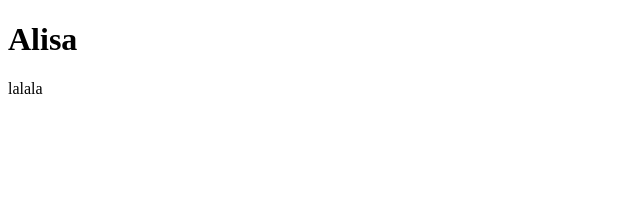
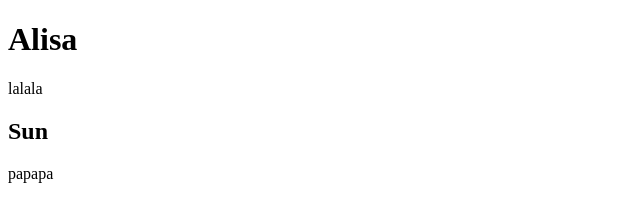
Before and after one commit to AlisaKovalFe/gitgames, a plain HTML site: page index.html in a window 1280 px wide. Shown: the whole page, without its empty margins (0-640 px from the left). Drawn offline with Linux system fonts and the light colour scheme.

Commit message:
Add Sun papapa

```diff
--- a/index.html
+++ b/index.html
@@ -12,5 +12,7 @@
     <h1>Alisa</h1>
     <p>lalala</p>
 
+    <h2>Sun</h2>
+    <p>papapa</p>
 </body>
 </html>
```
